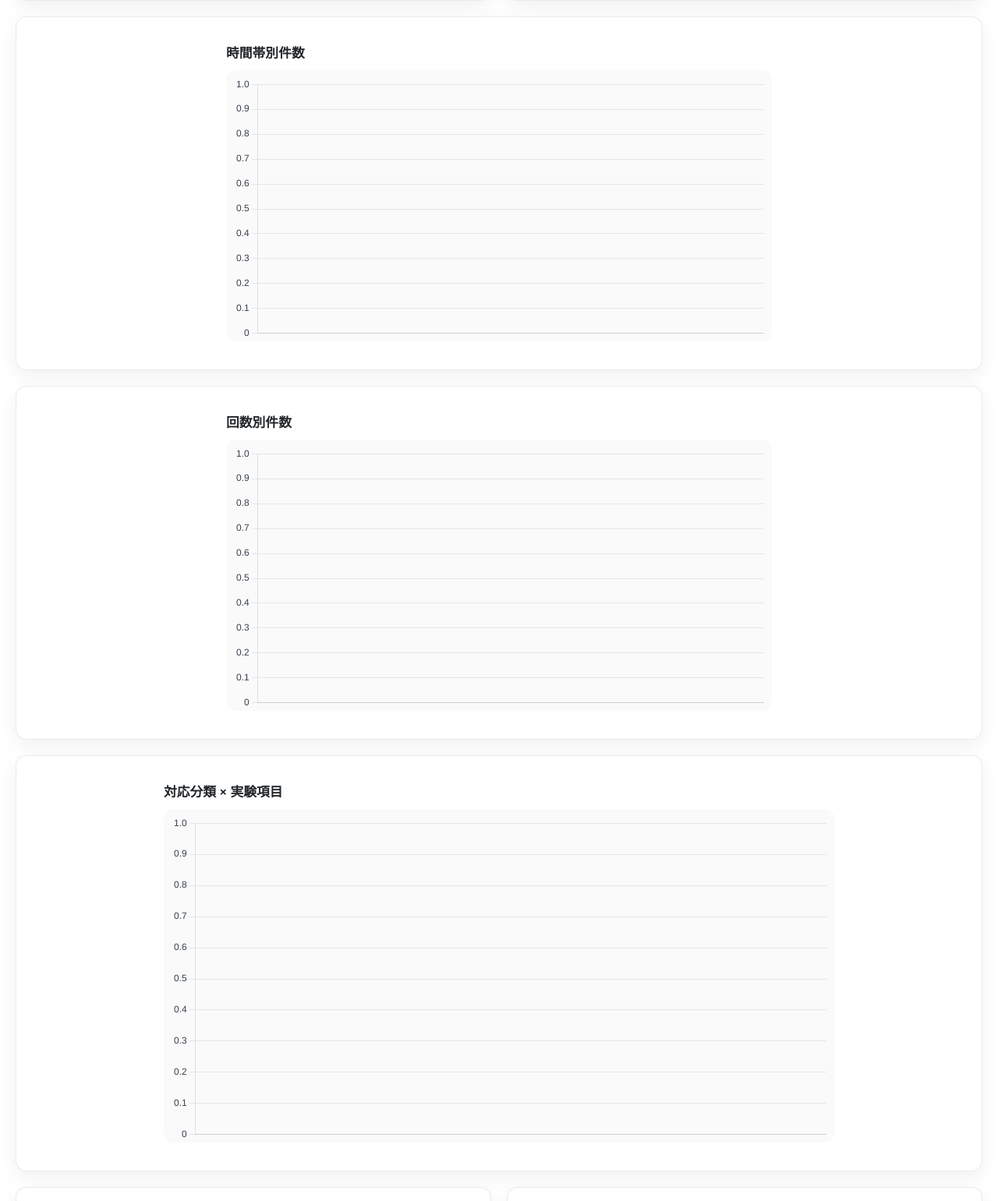
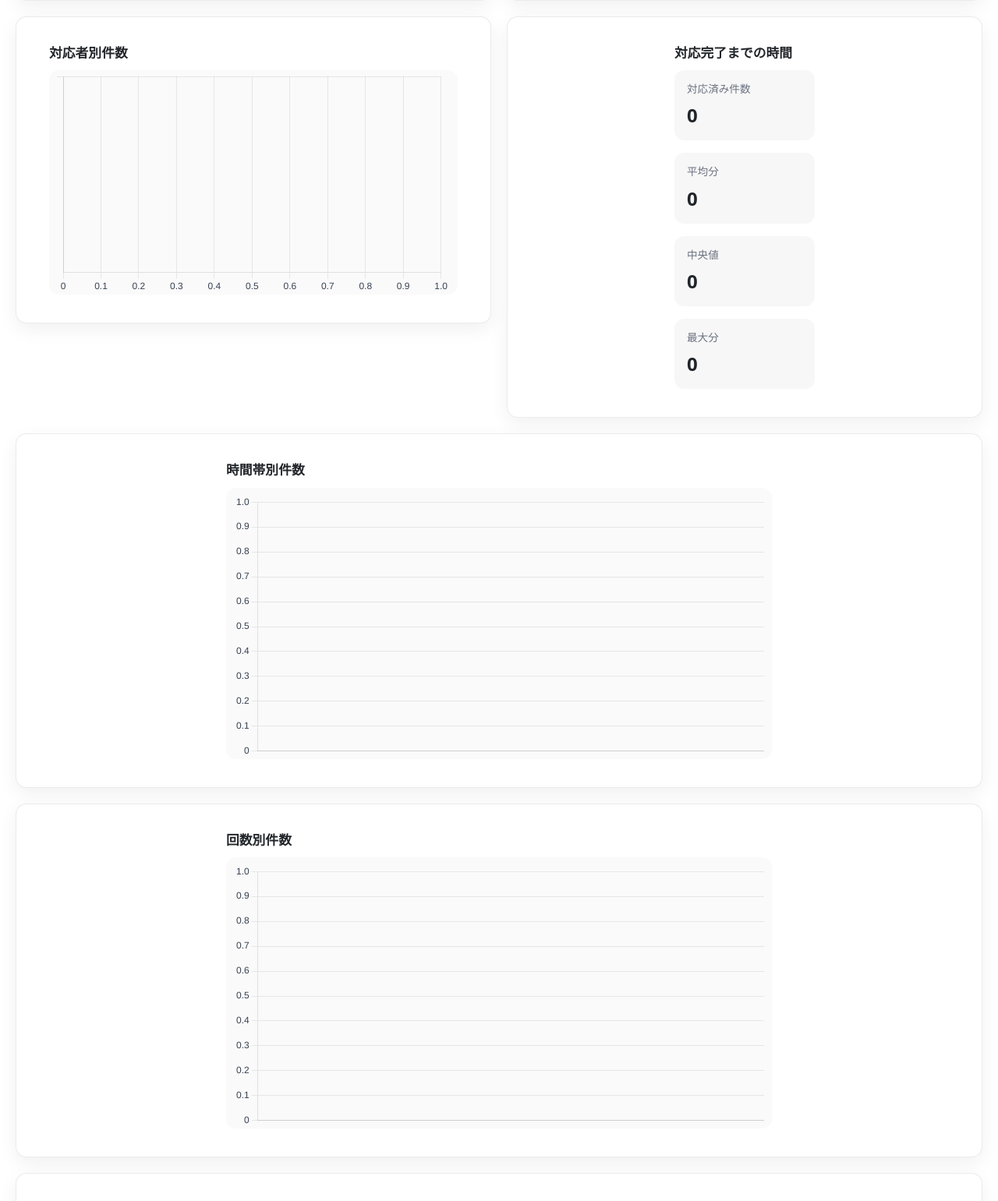
Before and after one commit to tslab-fukuda/scoring_system, a Django app: page /attendance/help_ticket_analytics/ in a window 1280 px wide. Shown: the part 957-2498 px from the top of the page at 78% size. Run offline with Django 4.2, Linux system fonts and the light colour scheme; a user stored in the database is signed in; data comes from the database, SQL or seed files in the repository; data that the repository does not hold is empty.

Commit message:
コンテナのサイズをテンプレート化し，画面全体を使って表示できるよう修正

```diff
--- a/submission/static/submission/css/help_ticket_analytics.css
+++ b/submission/static/submission/css/help_ticket_analytics.css
@@ -55,25 +55,14 @@
     }
 }
 
+.analytics-panel-compact,
+.analytics-panel-tall {
+    grid-column: span 1;
+}
+
 @media (min-width: 1100px) {
     .analytics-panel-wide {
         grid-column: span 2;
-    }
-
-    .analytics-panel-full {
-        grid-column: span 2;
-    }
-}
-
-@media (min-width: 1600px) {
-    .analytics-panel-full {
-        grid-column: span 3;
-    }
-}
-
-@media (min-width: 2100px) {
-    .analytics-panel-full {
-        grid-column: span 4;
     }
 }
 
@@ -123,7 +112,6 @@
 
 .analytics-chart-wrap {
     position: relative;
-    height: 280px;
     width: 100%;
     min-width: 0;
 }
@@ -134,12 +122,20 @@
     height: 100% !important;
 }
 
-.analytics-chart-wrap-lg {
+.analytics-chart-wrap-compact {
+    height: 280px;
+}
+
+.analytics-chart-wrap-wide {
     height: 340px;
 }
 
-.analytics-chart-wrap-xl {
+.analytics-chart-wrap-wide-xl {
     height: 420px;
+}
+
+.analytics-chart-wrap-tall {
+    height: 460px;
 }
 
 .analytics-response-grid {
--- a/submission/static/submission/js/help_ticket_analytics.js
+++ b/submission/static/submission/js/help_ticket_analytics.js
@@ -73,17 +73,17 @@
             },
         },
         methods: Object.assign({}, window.offeringSelectorHelper.methods, {
-            chartPanelStyle(kind) {
+            chartWrapStyle(kind) {
                 if (kind === 'handledBy') {
                     const count = ((this.analytics.tables.handled_by || []).length);
                     return {
-                        minHeight: `${Math.max(340, count * 42)}px`,
+                        height: `${Math.max(280, count * 38)}px`,
                     };
                 }
                 if (kind === 'experimentGroup') {
                     const count = ((((this.analytics.tables.experiment_group || {}).labels) || []).length);
                     return {
-                        minHeight: `${Math.max(340, count * 34)}px`,
+                        height: `${Math.max(460, count * 30)}px`,
                     };
                 }
                 return {};
--- a/submission/templates/submission/help_ticket_analytics.html
+++ b/submission/templates/submission/help_ticket_analytics.html
@@ -97,70 +97,34 @@
 
   <div class="analytics-dashboard">
     <div class="analytics-panels-grid">
-      <div class="card analytics-panel">
+      <div class="card analytics-panel analytics-panel-compact">
         <div class="card-body">
           <h5 class="analytics-panel-title">対応分類別件数</h5>
-          <div class="analytics-chart-shell">
-            <div class="analytics-chart-wrap"><canvas id="analytics-resolution-chart"></canvas></div>
+          <div class="analytics-chart-shell analytics-chart-shell-compact">
+            <div class="analytics-chart-wrap analytics-chart-wrap-compact"><canvas id="analytics-resolution-chart"></canvas></div>
           </div>
         </div>
       </div>
 
-      <div class="card analytics-panel">
+      <div class="card analytics-panel analytics-panel-compact">
         <div class="card-body">
           <h5 class="analytics-panel-title">種別比率</h5>
-          <div class="analytics-chart-shell">
-            <div class="analytics-chart-wrap"><canvas id="analytics-request-type-chart"></canvas></div>
+          <div class="analytics-chart-shell analytics-chart-shell-compact">
+            <div class="analytics-chart-wrap analytics-chart-wrap-compact"><canvas id="analytics-request-type-chart"></canvas></div>
           </div>
         </div>
       </div>
 
-      <div class="card analytics-panel analytics-panel-full">
+      <div class="card analytics-panel analytics-panel-compact">
         <div class="card-body">
-          <h5 class="analytics-panel-title">時間帯別件数</h5>
-          <div class="analytics-chart-shell">
-            <div class="analytics-chart-wrap analytics-chart-wrap-lg"><canvas id="analytics-hourly-chart"></canvas></div>
+          <h5 class="analytics-panel-title">対応者別件数</h5>
+          <div class="analytics-chart-shell analytics-chart-shell-compact">
+            <div class="analytics-chart-wrap analytics-chart-wrap-compact" :style="chartWrapStyle('handledBy')"><canvas id="analytics-handler-chart"></canvas></div>
           </div>
         </div>
       </div>
 
-      <div class="card analytics-panel analytics-panel-wide">
-        <div class="card-body">
-          <h5 class="analytics-panel-title">回数別件数</h5>
-          <div class="analytics-chart-shell">
-            <div class="analytics-chart-wrap analytics-chart-wrap-lg"><canvas id="analytics-daily-chart"></canvas></div>
-          </div>
-        </div>
-      </div>
-
-      <div class="card analytics-panel analytics-panel-wide">
-        <div class="card-body">
-          <h5 class="analytics-panel-title">対応分類 × 実験項目</h5>
-          <div class="analytics-chart-shell">
-            <div class="analytics-chart-wrap analytics-chart-wrap-xl"><canvas id="analytics-resolution-experiment-chart"></canvas></div>
-          </div>
-        </div>
-      </div>
-
-      <div class="card analytics-panel">
-        <div class="card-body">
-          <h5 class="analytics-panel-title">対応者別件数</h5>
-          <div class="analytics-chart-shell" :style="chartPanelStyle('handledBy')">
-            <div class="analytics-chart-wrap analytics-chart-wrap-lg"><canvas id="analytics-handler-chart"></canvas></div>
-          </div>
-        </div>
-      </div>
-
-      <div class="card analytics-panel">
-        <div class="card-body">
-          <h5 class="analytics-panel-title">班番号別件数</h5>
-          <div class="analytics-chart-shell" :style="chartPanelStyle('experimentGroup')">
-            <div class="analytics-chart-wrap analytics-chart-wrap-lg"><canvas id="analytics-group-chart"></canvas></div>
-          </div>
-        </div>
-      </div>
-
-      <div class="card analytics-panel">
+      <div class="card analytics-panel analytics-panel-compact">
         <div class="card-body">
           <h5 class="analytics-panel-title">対応完了までの時間</h5>
           <div class="analytics-response-grid">
@@ -183,6 +147,42 @@
           </div>
         </div>
       </div>
+
+      <div class="card analytics-panel analytics-panel-wide">
+        <div class="card-body">
+          <h5 class="analytics-panel-title">時間帯別件数</h5>
+          <div class="analytics-chart-shell analytics-chart-shell-wide">
+            <div class="analytics-chart-wrap analytics-chart-wrap-wide"><canvas id="analytics-hourly-chart"></canvas></div>
+          </div>
+        </div>
+      </div>
+
+      <div class="card analytics-panel analytics-panel-wide">
+        <div class="card-body">
+          <h5 class="analytics-panel-title">回数別件数</h5>
+          <div class="analytics-chart-shell analytics-chart-shell-wide">
+            <div class="analytics-chart-wrap analytics-chart-wrap-wide"><canvas id="analytics-daily-chart"></canvas></div>
+          </div>
+        </div>
+      </div>
+
+      <div class="card analytics-panel analytics-panel-wide">
+        <div class="card-body">
+          <h5 class="analytics-panel-title">対応分類 × 実験項目</h5>
+          <div class="analytics-chart-shell analytics-chart-shell-wide">
+            <div class="analytics-chart-wrap analytics-chart-wrap-wide analytics-chart-wrap-wide-xl"><canvas id="analytics-resolution-experiment-chart"></canvas></div>
+          </div>
+        </div>
+      </div>
+
+      <div class="card analytics-panel analytics-panel-tall">
+        <div class="card-body">
+          <h5 class="analytics-panel-title">班番号別件数</h5>
+          <div class="analytics-chart-shell analytics-chart-shell-tall">
+            <div class="analytics-chart-wrap analytics-chart-wrap-tall" :style="chartWrapStyle('experimentGroup')"><canvas id="analytics-group-chart"></canvas></div>
+          </div>
+        </div>
+      </div>
     </div>
   </div>
   {% endverbatim %}
```
